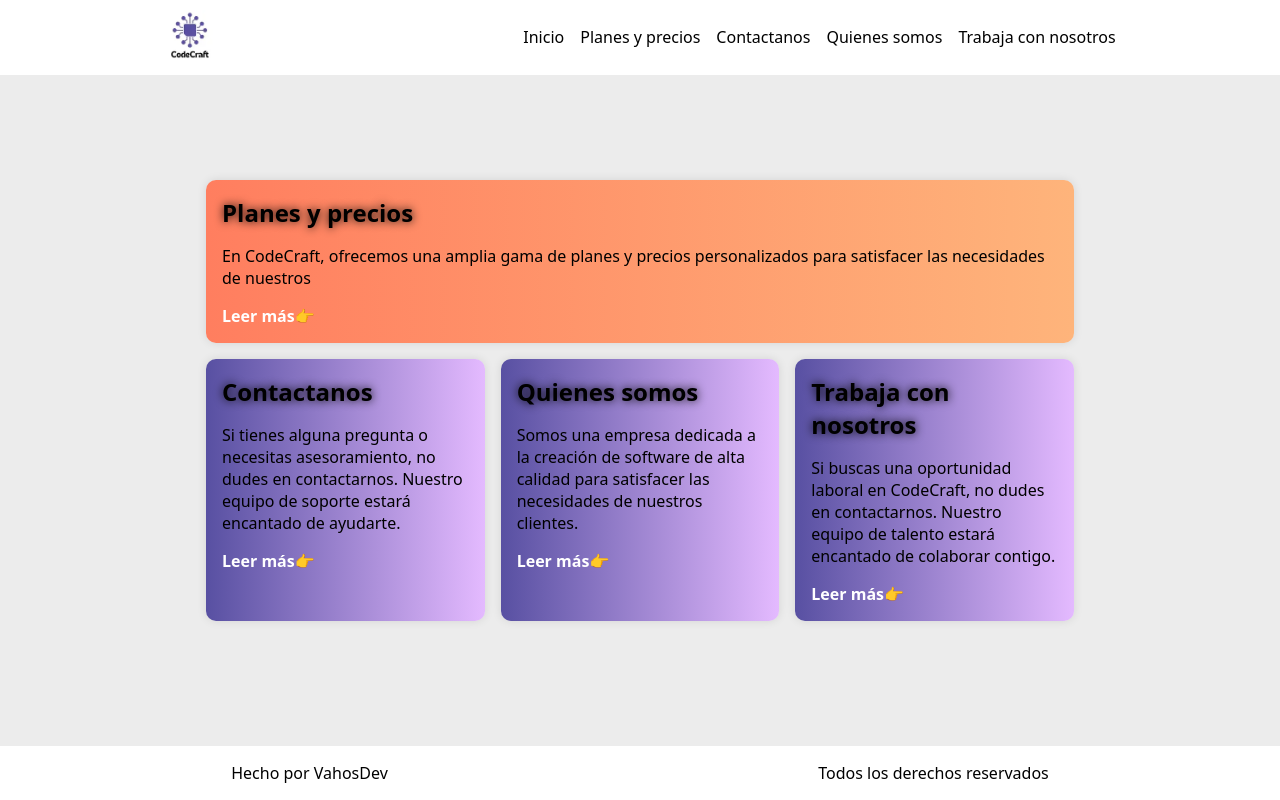
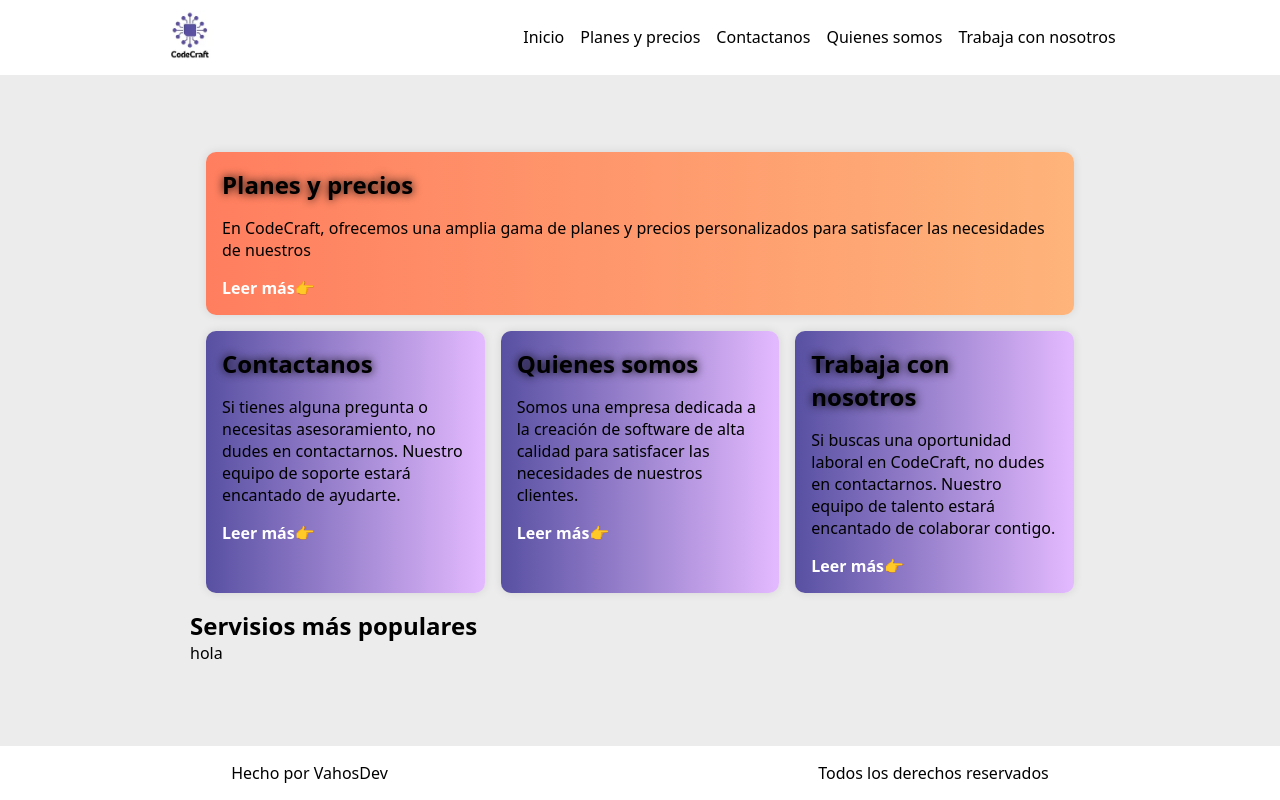
Before and after one commit to JuanDaVahos/CodeCraft, a PHP site: page / in a window 1280 px wide. Run offline with PHP 8.4, Linux system fonts and the light colour scheme.

Commit message:
css clasico

```diff
--- a/index.html
+++ b/index.html
@@ -89,6 +89,10 @@
           <a href="./Trabaja.html">Leer más</a>
         </div>
       </div>
+      <section>
+        <h2>Servisios más populares</h2>
+        <div class="plan">hola</div>
+      </section>
     </main>
     <footer>
       <p>Hecho por <span>VahosDev</span></p>
--- a/styles.css
+++ b/styles.css
@@ -21,68 +21,77 @@ body {
   position: fixed;
   width: 100%;
   z-index: 100;
-  ul {
+}
+
+.headerDiv ul {
   display: flex;
   gap: 1rem;
-    a {
+}
+
+.headerDiv ul a {
   text-decoration: none;
   color: #000;
+}
 
-      &:hover {
+.headerDiv ul a:hover {
   text-decoration: underline;
-      }
-    }
-  }
 }
 
 main {
   margin-top: 74px;
   display: grid;
   place-content: center;
+}
 
-  .cardsContainer {
+main .cardsContainer {
   display: grid;
   place-content: center;
   max-width: 900px;
   grid-template-columns: 1fr 1fr 1fr;
   gap: 1rem;
   padding: 1rem;
+}
 
-    .card{
+main .cardsContainer .card {
   background: linear-gradient(to right, #5850a2, #e4baff);
   padding: 1rem;
   border-radius: 10px;
   box-shadow: 0px 0px 10px #0000001a;
   transition: scale 0.3s linear, translate 0.3s linear;
-      &:hover{
+}
+
+main .cardsContainer .card:hover {
   scale: 1.03;
   translate: 0 -5px;
 }
-      h2{
+
+main .cardsContainer .card h2 {
   margin-bottom: 1rem;
   text-shadow: #000000 0px 0px 10px;
 }
-      p{
+
+main .cardsContainer .card p {
   margin-bottom: 1rem;
 }
-      a{
+
+main .cardsContainer .card a {
   text-decoration: none;
   color: #ffffff;
   font-weight: bold;
   cursor: pointer;
-        &:hover{
+}
+
+main .cardsContainer .card a:hover {
   text-decoration: underline;
 }
-        &::after{
-          content: "👉";}
+
+main .cardsContainer .card a::after {
+  content: "👉";
 }
 
-      &:first-child {
+main .cardsContainer .card:first-child {
   background: linear-gradient(to right, #ff7e5f, #feb47b);
   grid-column: 1/4;
-      }
-    }
-  }
 }
 
 footer {
@@ -100,43 +109,48 @@ footer {
 }
 
 @media (width < 768px) {
-  .headerDiv{
+  .headerDiv {
     justify-content: space-between;
-    ul{
+  }
+
+  .headerDiv ul {
     display: block;
   }
-    .iconMenu{
+
+  .headerDiv .iconMenu {
     display: block;
   }
-  }
 
-  .navbar{
+  .navbar {
     position: absolute;
     top: 73px;
     left: 0;
     width: 100%;
     background-color: #fff;
     display: none;
-    ul{
+  }
+
+  .navbar ul {
     display: flex;
     flex-direction: column;
     gap: 1rem;
     padding: 1rem;
   }
-  }
 
-  #Menu:checked ~ .navbar{
+  #Menu:checked ~ .navbar {
     display: block;
   }
 
   main .cardsContainer {
     grid-template-columns: 1fr;
     grid-template-rows: repeat(4, 1fr);
-    .card {
+  }
+
+  main .cardsContainer .card {
     grid-column: 1 / -1;
-      &:first-child {
+  }
+
+  main .cardsContainer .card:first-child {
     grid-column: 1 / -1;
   }
 }
-  }
-}
```
Lines whose indentation alone changed are shown as unchanged.
